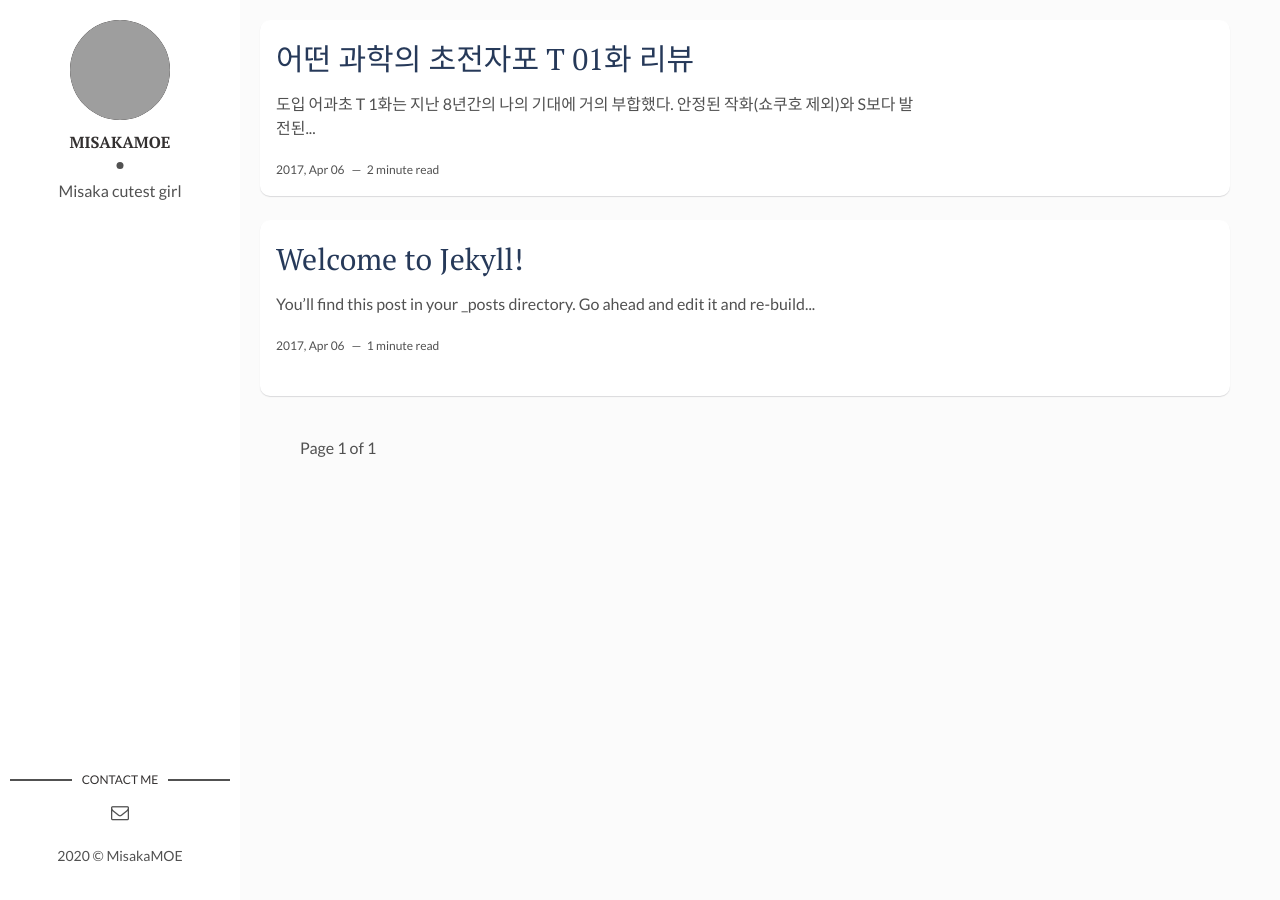
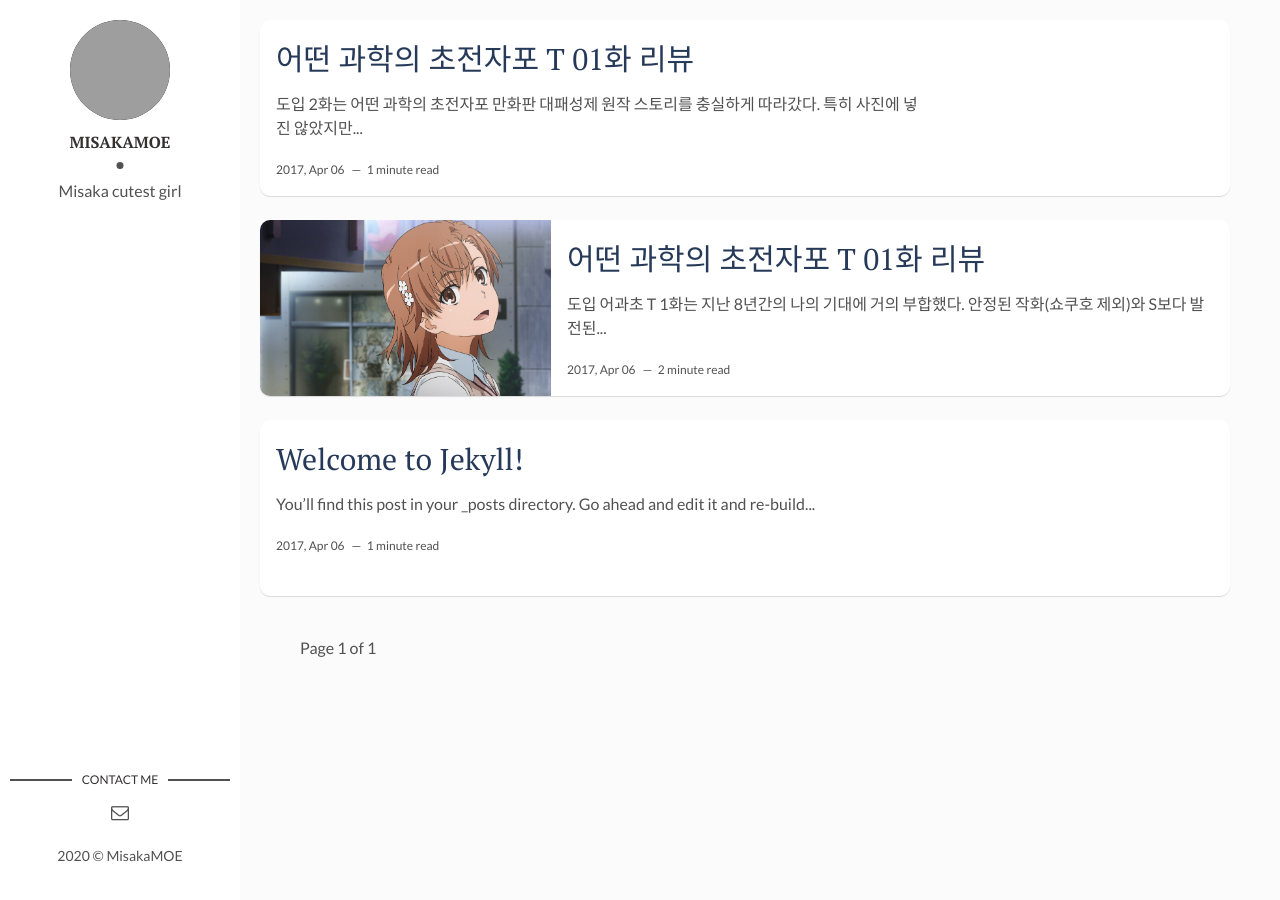
Before and after one commit to YonghoAhn/yonghoahn.github.io, a Jekyll site: the page built from index.html, in a window 1280 px wide. Built offline with Jekyll 4.4.1, drawn with Linux system fonts in a browser that asks for light colours; the list of posts is cut into pages by our own code; grey boxes are pictures that could not be loaded.

Commit message:
edit post 1

```diff
--- a/_posts/2020-02-21-a-certain-scientific-railgun-t-01-review.markdown
+++ b/_posts/2020-02-21-a-certain-scientific-railgun-t-01-review.markdown
@@ -4,7 +4,7 @@ title: "어떤 과학의 초전자포 T 01화 리뷰"
 date: 2017-04-06 13:32:20 +0300
 description: A Certain Scientific Railgun T(S03) 01 Review
 category: [toaru]
-img:  # Add image post (optional)
+img: header01.jpg # Add image post (optional)
 ---
 # 도입
 어과초 T 1화는 지난 8년간의 나의 기대에 거의 부합했다. 안정된 작화(쇼쿠호 제외)와 S보다 발전된 액션신, 이펙트, 연출(특히 카메라워크에서) 등은 지난 어마금 3기와 도드라지게 대비되면서 상대적으로 더욱 퀄리티를 높아 보이게 한다. 성우들은 어마금 1기(2008) 이래로 12년의 세월이 흘렀음에도 최대한 비슷한 느낌을 유지하기 위해 애쓰는 것이 눈에 띄고 있다. 효과음은 지난 시리즈와 비슷하지만 새로 만든 듯 하다. 전반적인 퀄리티는 앞으로의 대패성제 편을 기대하게 만든다.
--- /dev/null
+++ b/_posts/2020-02-23-a-certain-scientific-railgun-t-02-review.markdown
@@ -0,0 +1,44 @@
+---
+layout: post
+title: "어떤 과학의 초전자포 T 01화 리뷰"
+date: 2017-04-06 13:32:20 +0300
+description: A Certain Scientific Railgun T(S03) 01 Review
+category: [toaru]
+img:  # Add image post (optional)
+---
+# 도입
+2화는 어떤 과학의 초전자포 만화판 대패성제 원작 스토리를 충실하게 따라갔다. 특히 사진에 넣진 않았지만 쇼치틀과 사텐이 서로 알아보는 장면(SS소설)같은 부분도 원작을 따라가면서 초전 1,2기와는 다른 모습을 보였다. 다만 작화는 1화에 비해 부족한 부분이 생겼는데, 1화가 초전 S급 작화에 드문드문 초전 1기 작화가 보였다면, 이번 화는 초전 1기 작화를 기반으로 가끔 S급 작화가 눈에 들어왔다. 작화가 안정되었다고 하기엔 앞으로 방영분을 좀 더 지켜볼 필요가 있을 듯 싶다.
+
+# 디테일
+![](../assets/img/toaru/02/01.jpg)
+달리기를 준비하는 ***토키와다이의 풍신&뇌신 콤비***.
+서로 맞춘 콤비명은 아니지만 그래도 잘 받아주는 착한 미코토.
+
+![](../assets/img/toaru/02/02.jpg)
+마찰계수를 조절하는 능력자에 의해 미끄러지는 모습. 나중에 2쿨 드림랭커 편에서도 세이케가 같은 능력을 들고 나올 예정.
+
+![](../assets/img/toaru/02/03.jpg)
+
+![](../assets/img/toaru/02/04.jpg)
+
+![](../assets/img/toaru/02/05.jpg)
+
+![](../assets/img/toaru/02/06.jpg)
+
+![](../assets/img/toaru/02/07.jpg)
+
+![](../assets/img/toaru/02/08.jpg)
+
+![](../assets/img/toaru/02/09.jpg)
+
+![](../assets/img/toaru/02/10.jpg)
+
+![](../assets/img/toaru/02/11.jpg)
+
+![](../assets/img/toaru/02/13.jpg)
+
+![](../assets/img/toaru/02/14.jpg)
+
+![](../assets/img/toaru/02/12.jpg)
+
+# 총평
```
Also changed, not shown: assets/img/header01.jpg (added), 2 other files.
